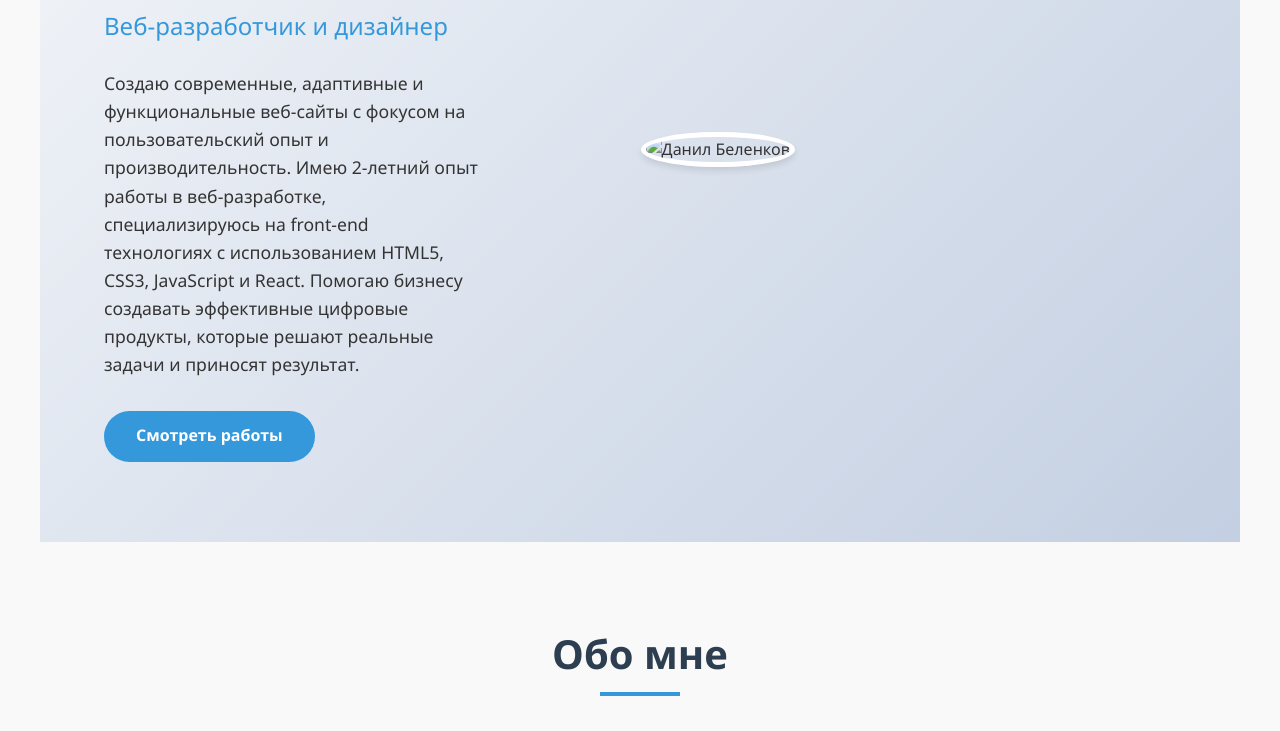
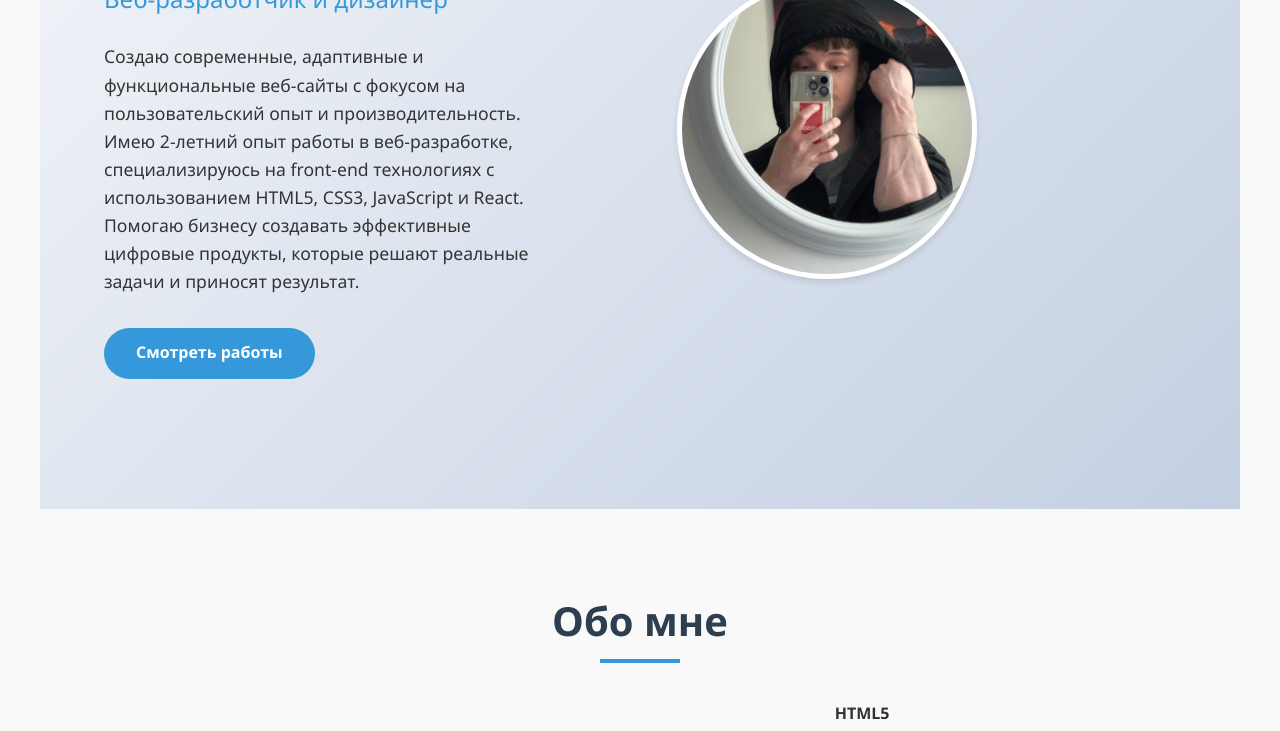
Before and after one commit to d0lphy1111/portfolio-site, a plain HTML site: page index.html in a window 1280 px wide. Shown: the part 291-1022 px from the top of the page. Drawn offline with Linux system fonts and the light colour scheme.

Commit message:
Update index.html

```diff
--- a/index.html
+++ b/index.html
@@ -553,8 +553,7 @@
             </div>
             <div class="hero-image fade-in">
                 <!-- Оригинальное фото (замените на свое) -->
-                <img src="../project19(гуап3)/img/source.jfif"
-                     alt="Данил Беленков" class="profile-img">
+                <img src="source.jfif" alt="Данил Беленков" class="profile-img">
             </div>
         </div>
     </section>
```
